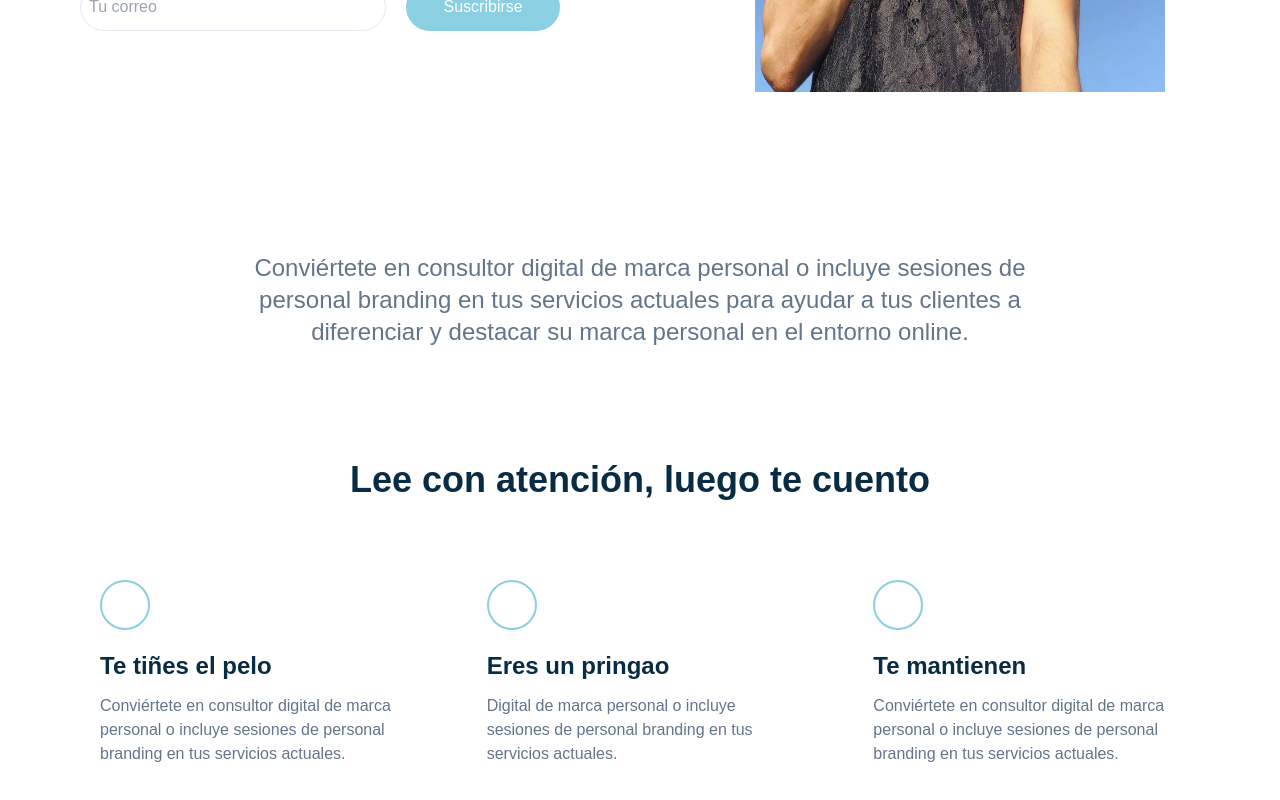
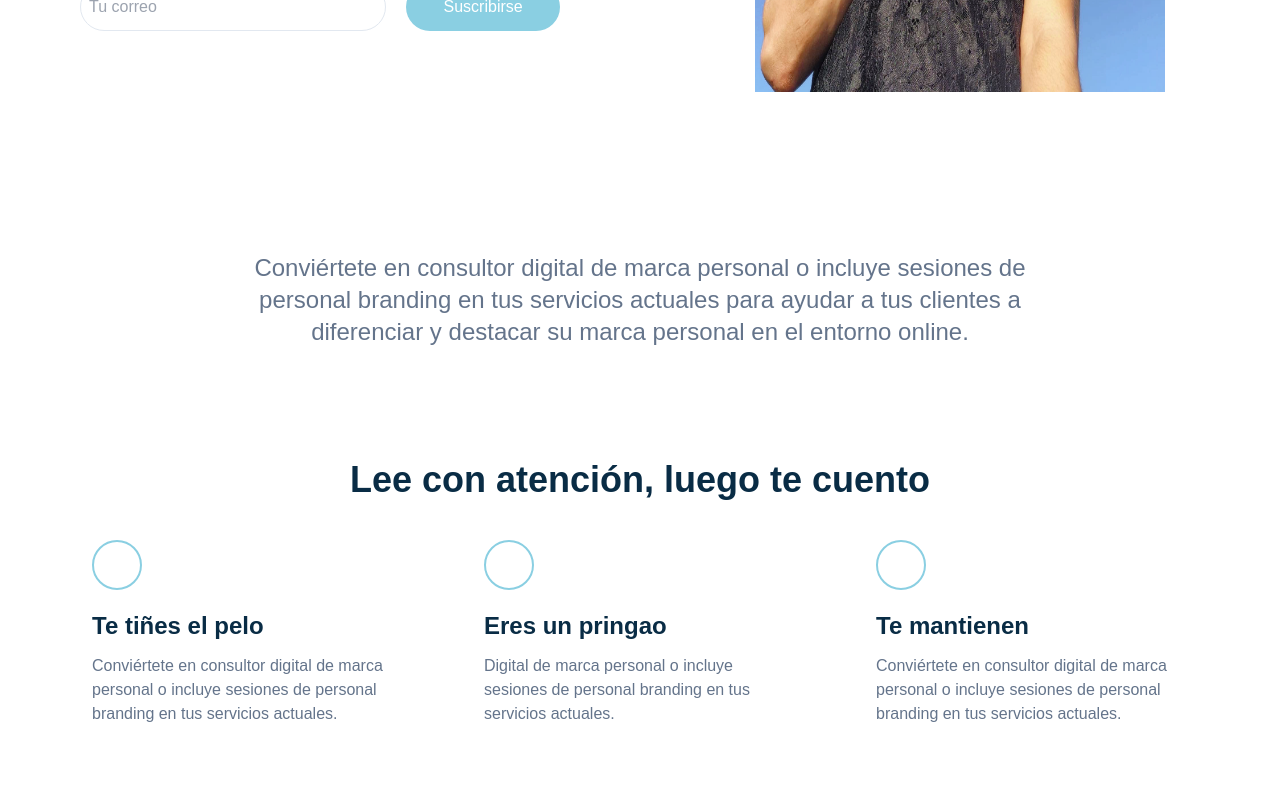
Before and after one commit to rafant97/web-angeles, a Next.js app: page / in a window 1280 px wide. Shown: the part 666-1466 px from the top of the page. Built offline with nearby package versions, Linux system fonts and the light colour scheme.

Commit message:
ajustando

```diff
--- a/src/app/components/Puntos.js
+++ b/src/app/components/Puntos.js
@@ -22,9 +22,9 @@ Punto.defaultProps = {
 
 const Puntos = () => {
   return (
-    <div className='mt-28 px-5'>
+    <div className='mt-28 md:px-3'>
       <p className='text-primary text-4xl font-bold text-center'>Lee con atención, luego te cuento</p>
-      <div className='grid md:grid-cols-3 grid-cols-1 md:py-20 md:gap-30 gap-20 mx-auto items-center content-center'>
+      <div className='grid md:grid-cols-3 grid-cols-1 md:py-10 py-5 md:gap-30 gap-20 mx-auto items-center content-center'>
         <Punto
           title="Te tiñes el pelo"
         >
```
